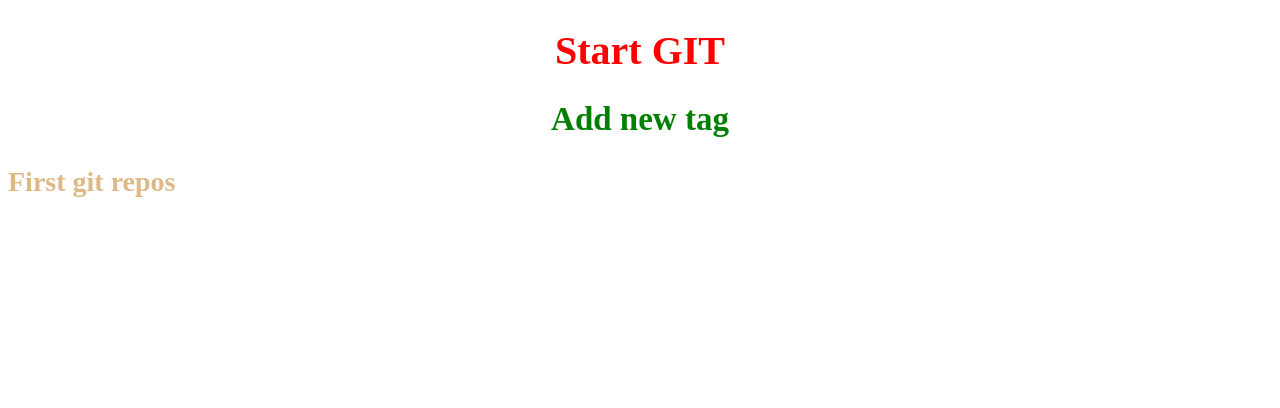
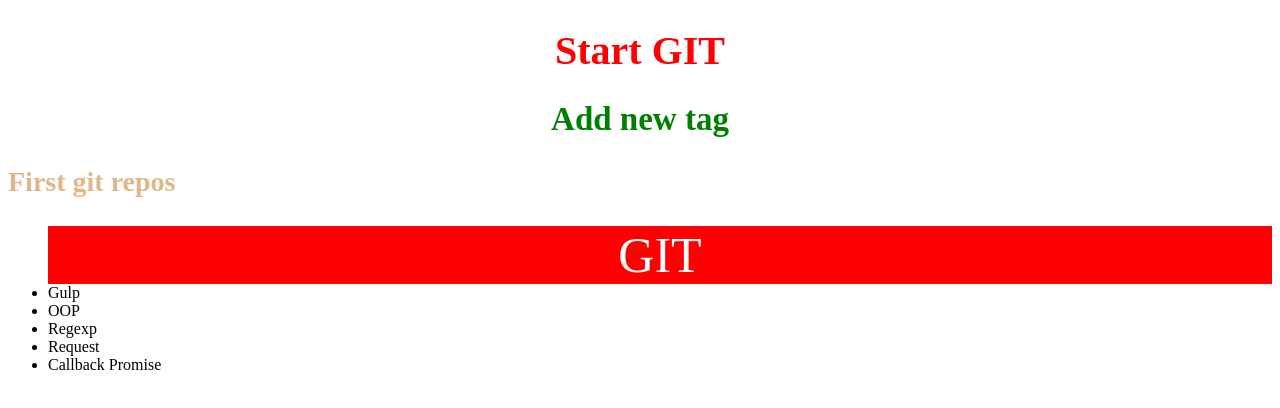
Before and after one commit to KirillAbramo/git-testing, a plain HTML site: page index.html in a window 1280 px wide. Drawn offline with Linux system fonts and the light colour scheme.

Commit message:
create new branch

```diff
--- a/index.html
+++ b/index.html
@@ -13,6 +13,16 @@
     <h2>Add new tag</h2>
         <h3>First git repos</h3>
 
+        <ul>
+            <li>GIT</li>
+            <li>Gulp</li>
+            <li>OOP</li>
+            <li>Regexp</li>
+            <li>Request</li>
+            <li>Callback Promise</li>
+
+        </ul>
+
 
 
 
--- a/style.css
+++ b/style.css
@@ -12,3 +12,9 @@ h3{
     color: burlywood;
     font-size: 28px;
 }
+li:first-child{
+    background-color: red;
+    text-align: center;
+    color: white;
+    font-size: 50px;
+}
```
